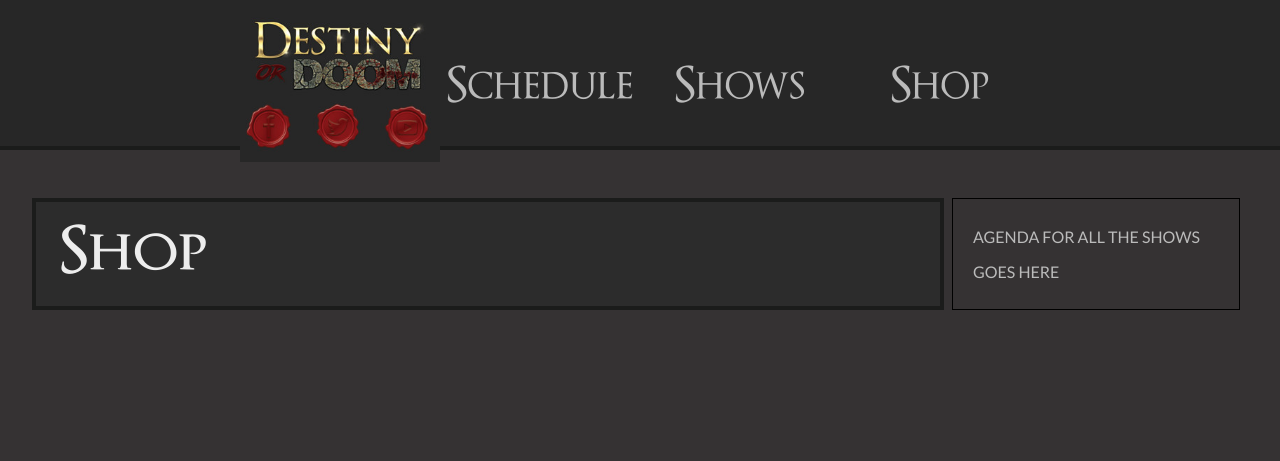
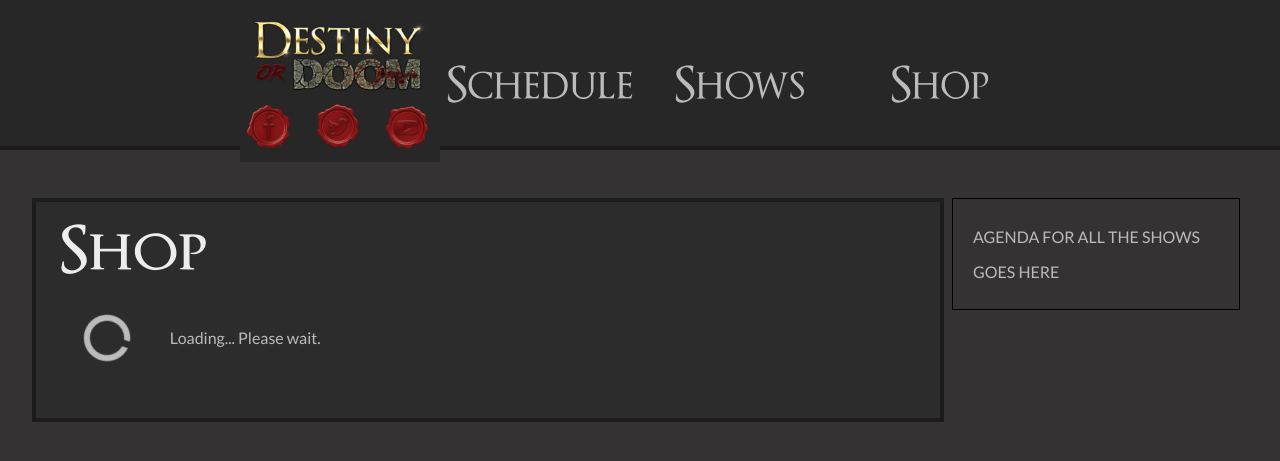
Before and after one commit to DestinyOrDoom/DestinyOrDoom.github.io, a Jekyll site: the page built from shop.html, in a window 1280 px wide. Shown: the top 461 px of the page. Built offline with Jekyll 4.4.1, drawn with Linux system fonts in a browser that asks for light colours.

Commit message:
Quick "loading" for shop

```diff
--- /dev/null
+++ b/_sass/shop.scss
@@ -0,0 +1,10 @@
+.shop .loading {
+  margin: 2rem 0;
+  display: table;
+
+  * {
+    display: table-cell;
+    vertical-align: middle;
+    padding: 0 1rem;
+  }
+}
--- a/shop.html
+++ b/shop.html
@@ -6,17 +6,23 @@ title: Shop
 <div class="row">
     <div class="{{ site.layout.large }}">
         <h2>Shop</h2>
-        <div id="myshop"></div>
+        <div id="myshop" class="shop">
+            <div class="loading">
+                <i class="fa fa-circle-o-notch fa-spin fa-3x fa-fw"></i>
+                <span>Loading... Please wait.</span>
+            </div>
+        </div>
 
         <script>
-            var spread_shop_config= {
-                "shopName" : "501825",
-                "locale" : "us_US",
-                "prefix" : "//shop.spreadshirt.com",
-                "baseId" : "myshop"
-         };
+            var spread_shop_config = {
+                "shopName": "501825",
+                "locale": "us_US",
+                "prefix": "//shop.spreadshirt.com",
+                "baseId": "myshop"
+            };
         </script>
-        <script type="text/javascript" src="//shop.spreadshirt.com/shopfiles/shopclient/shopclient.nocache.js"></script>
+        <script type="text/javascript"
+                src="//shop.spreadshirt.com/shopfiles/shopclient/shopclient.nocache.js"></script>
     </div>
     <div class="{{ site.layout.sidebar }}">
         {% include agenda.html %}
--- a/style.scss
+++ b/style.scss
@@ -22,5 +22,6 @@
 @import "calendar";
 @import "leaderboards";
 @import "players";
+@import "shop";
 @import "shows";
 @import "youtube";
```
